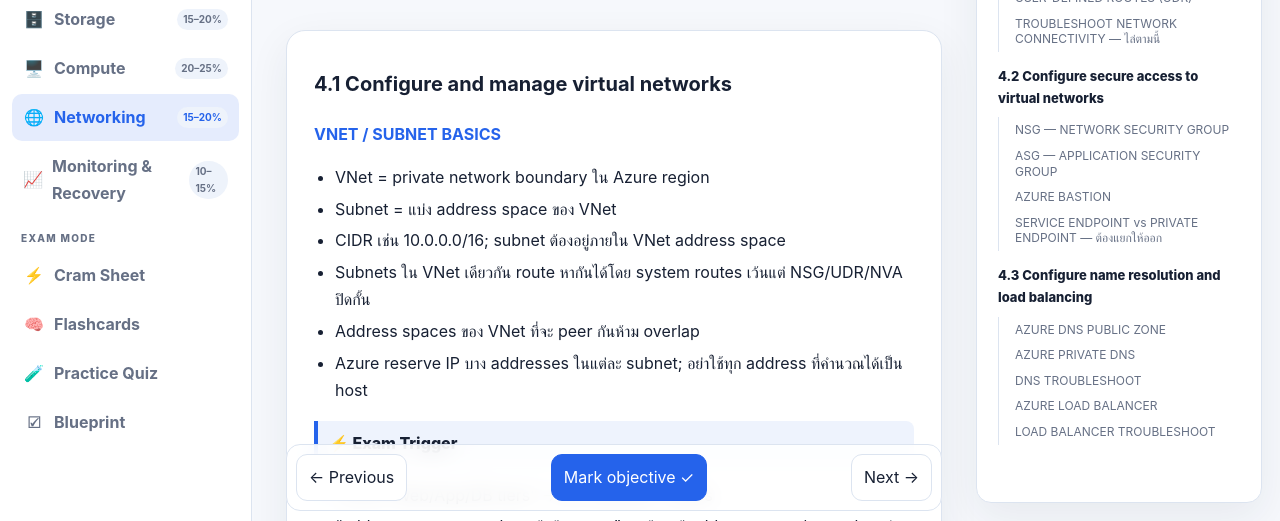
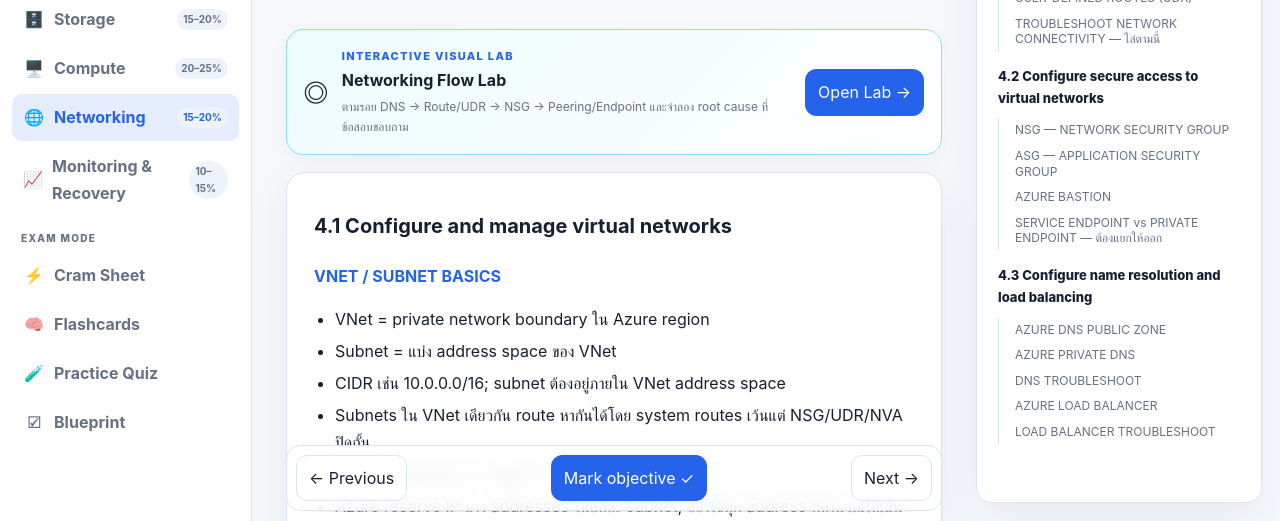
Before and after one commit to somkid-s5/az-104-master-cram-book, a plain HTML site: page networking.html in a window 1280 px wide. Shown: the part 279-800 px from the top of the page. Drawn offline with Linux system fonts and the light colour scheme.

Commit message:
Link Networking Flow lab from Networking page

```diff
--- a/networking.html
+++ b/networking.html
@@ -1 +1 @@
-<!doctype html><html lang="th"><head><meta charset="utf-8"><meta name="viewport" content="width=device-width,initial-scale=1"><title>Networking • AZ-104</title><link rel="stylesheet" href="assets/app.css"></head><body data-page="networking"><script src="assets/app.js"></script></body></html>
+<!doctype html><html lang="th"><head><meta charset="utf-8"><meta name="viewport" content="width=device-width,initial-scale=1"><title>Networking • AZ-104</title><link rel="stylesheet" href="assets/app.css"></head><body data-page="networking"><script src="assets/app.js"></script><script src="assets/networking-enhance.js"></script></body></html>
```
